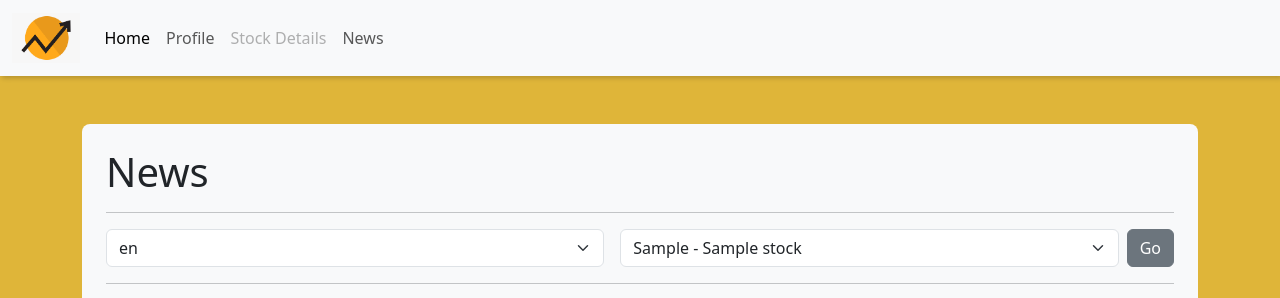
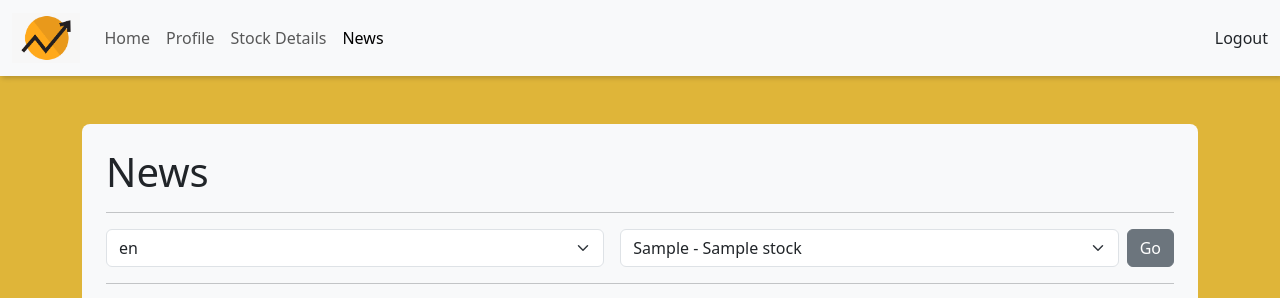
Before and after one commit to Koko-66/stocks-group-5, a Flask app: template src/templates/stocks_news.html in a window 1280 px wide. Shown: the top 298 px of the page. Run offline with Flask 3, Linux system fonts and the light colour scheme; tables that the repository leaves empty hold one stand-in row (values such as "Sample post"); the template is opened without the code that fills it: values that come from a table or form of the project are taken from there, most other values are stand-ins (such as "Sample title", 1, 10 or a date in 2020); grey boxes marked "Sample" are stand-in pictures; some libraries are stand-ins or nearby versions.

Commit message:
Add dynamic active class to navbar links.

```diff
--- a/src/templates/includes/navbar_auth.html
+++ b/src/templates/includes/navbar_auth.html
@@ -7,18 +7,19 @@
       <div class="collapse navbar-collapse" id="navbarSupportedContent">
         <ul class="navbar-nav me-auto mb-2 mb-lg-0">
           <li class="nav-item">
-            <a class="nav-link active" aria-current="page" href="{{ url_for('profile.manage_profile') }}">Home</a>
+            <a class="nav-link {{'active' if active_page == 'home'}}" aria-current="page" href="{{ url_for('profile.manage_profile') }}">Home</a>
           </li>
           <li class="nav-item">
-            <a class="nav-link" href="{{ url_for('profile.manage_profile') }}">Profile</a>
+            <a class="nav-link {{'active' if active_page == 'profile'}}" href="{{ url_for('profile.manage_profile') }}">Profile</a>
           </li>
           <li class="nav-item">
-            <a class="nav-link disabled" href="#" tabindex="-1" aria-disabled="true">Stock Details</a>
+            <a class="nav-link {{'active' if active_page == 'stock_details'}}" href="#" tabindex="-1">Stock Details</a>
           </li>
           <li class="nav-item">
-            <a class="nav-link" href="{{ url_for('stocks_news.get_news') }}">News</a>
+            <a class="nav-link {{'active' if active_page == 'news'}}" href="{{ url_for('stocks_news.get_news') }}">News</a>
           </li>
         </ul>
+		<div class="right-10 nav-item"> <a class="nav-link" href="{{ url_for('auth.login') }}">Logout</a></div>
       </div>
     </div>
 </nav>
--- a/src/templates/index.html
+++ b/src/templates/index.html
@@ -1,5 +1,5 @@
 {% extends "base.html" %}
-
+{% set active_page = "home" %}
 {% block content %}
 <div class="full-window">
 <div class="d-block bg-light text-center  m-5 p-3">
--- a/src/templates/stock_details.html
+++ b/src/templates/stock_details.html
@@ -1,4 +1,6 @@
 {% extends "base.html" %}
+{% set active_page = "stock_details" %}
+
 {% block navbar %} {% include 'includes/navbar_auth.html' %} {% endblock %}
 {% block content %}
 <div class="full-window">
```
Also changed, not shown: src/templates/profile.html (+9 -2 lines).
